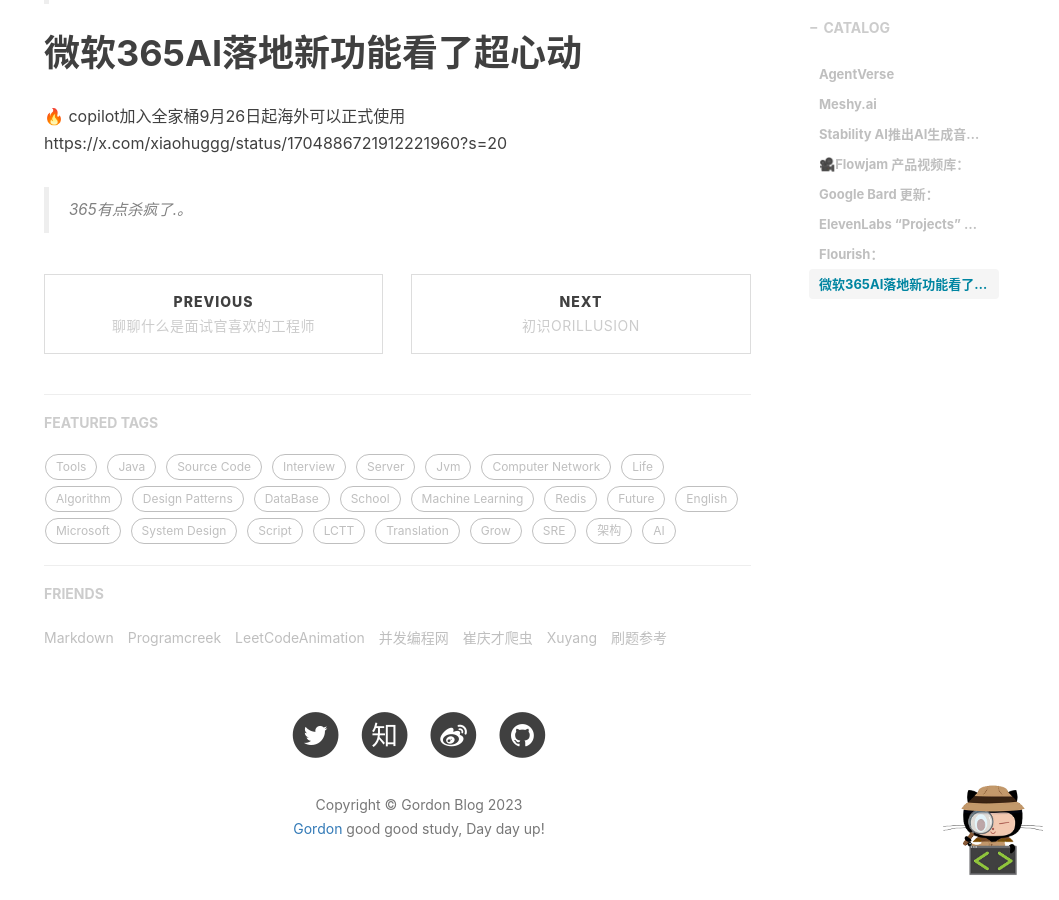
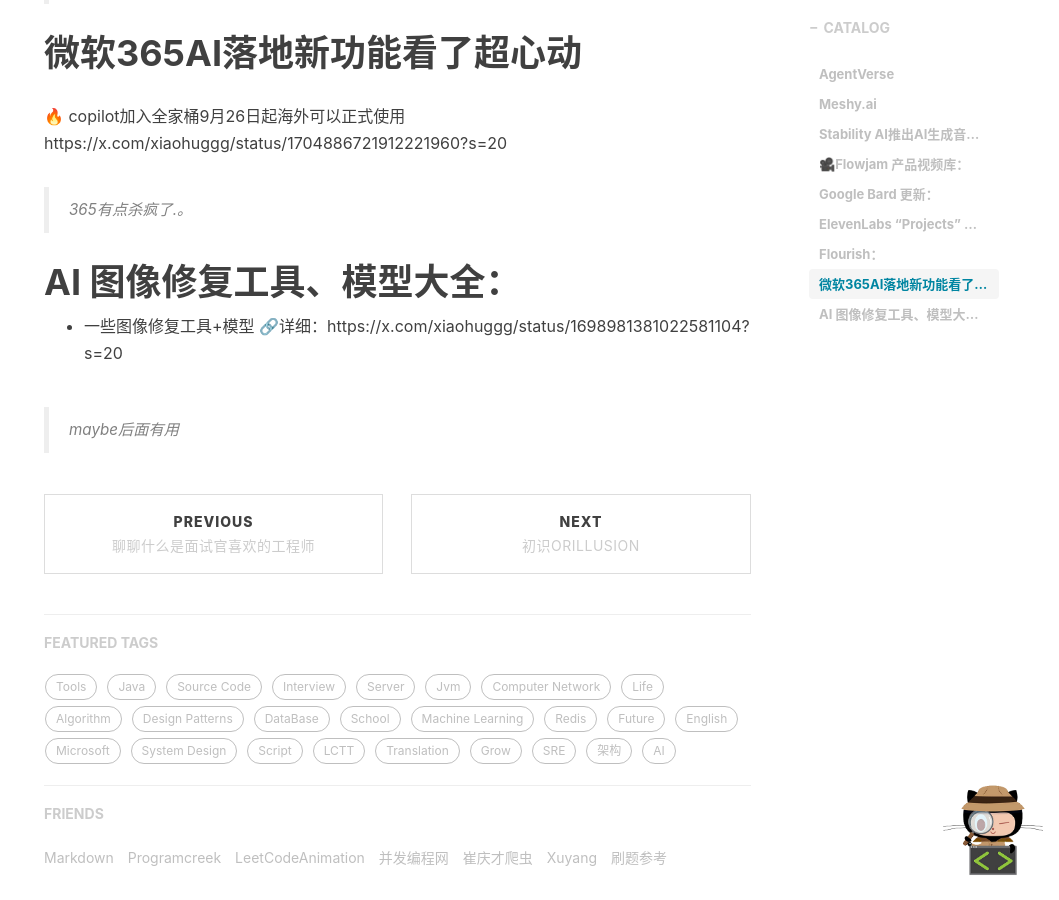
Before and after one commit to Gordon-Deng/Gordon-Deng.github.io, a Jekyll site: the page built from _posts/2023-09-12-ai学徒日记.markdown, in a window 1280 px wide and 900 px high, scrolled down 2415 px. Shown: the whole window, without its empty margins (221-1280 px from the left). Built offline with Jekyll 4.4.1, drawn with Linux system fonts in a browser that asks for light colours; nearby versions of some CDN libraries; comment, search, counter and statistics services are not loaded.

Commit message:
Update 2023-09-12-ai学徒日记.markdown

```diff
--- a/_posts/2023-09-12-ai学徒日记.markdown
+++ b/_posts/2023-09-12-ai学徒日记.markdown
@@ -72,3 +72,9 @@
 https://x.com/xiaohuggg/status/1704886721912221960?s=20
 
 > 365有点杀疯了.。
+
+# AI 图像修复工具、模型大全：
+- 一些图像修复工具+模型
+🔗详细：https://x.com/xiaohuggg/status/1698981381022581104?s=20
+
+> maybe后面有用
```
